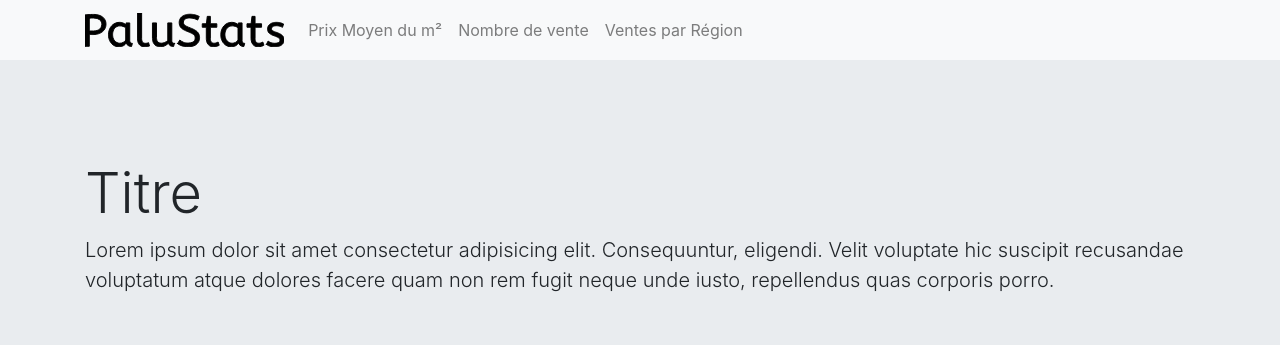
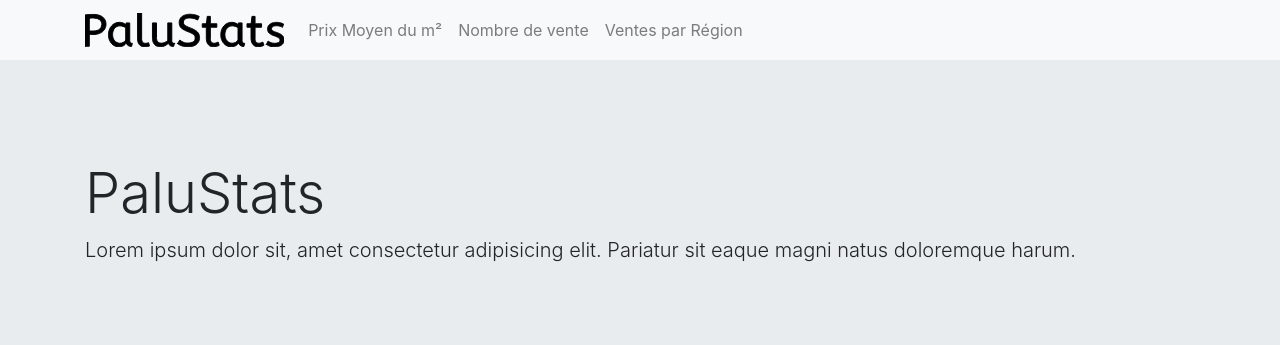
Before and after one commit to DeadMeon/TP-Web-FullStack-Lab, a Next.js app in the folder pwa/: page / in a window 1280 px wide. Shown: the top 345 px of the page. Built offline with nearby package versions, Linux system fonts and the light colour scheme.

Commit message:
Ajout des props et creation des interface

```diff
--- a/pwa/components/HeroComponent.tsx
+++ b/pwa/components/HeroComponent.tsx
@@ -2,13 +2,22 @@ import React, { Component } from "react";
 import { Container } from "react-bootstrap";
 
 
-export default class HeroComponent extends Component {
+
+interface HeroComponentProps {
+    title: string;
+    text: string;
+}
+
+interface HeroComponentState {
+}
+
+export default class HeroComponent extends Component<HeroComponentProps, HeroComponentState> {
     render() {
         return <div className="jumbotron ">
-        <Container className="my-5 pt-5">
-            <h1 className="display-4">Titre</h1>
-            <p className="lead">Lorem ipsum dolor sit amet consectetur adipisicing elit. Consequuntur, eligendi. Velit voluptate hic suscipit recusandae voluptatum atque dolores facere quam non rem fugit neque unde iusto, repellendus quas corporis porro.</p>
-        </Container>
-    </div>
+            <Container className="my-5 pt-5">
+                <h1 className="display-4">{this.props.title}</h1>
+                <p className="lead">{this.props.text}</p>
+            </Container>
+        </div>
     }
 }
```
